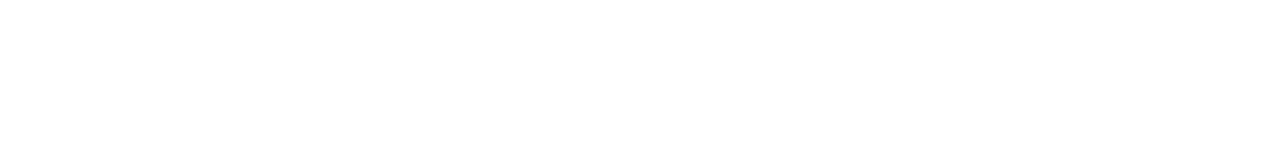
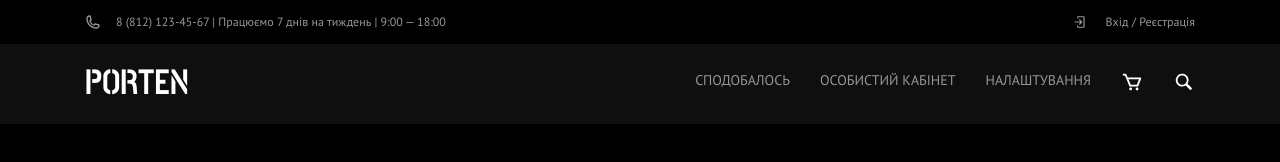
Before and after one commit to DenysPotapov/PortenFlex, a plain HTML site: page index.html in a window 1280 px wide. Drawn offline with Linux system fonts and the light colour scheme.

Commit message:
fix the header

```diff
--- a/index.html
+++ b/index.html
@@ -4,7 +4,81 @@
     <meta charset="UTF-8" />
     <meta http-equiv="X-UA-Compatible" content="IE=edge" />
     <meta name="viewport" content="width=device-width, initial-scale=1.0" />
+    <link rel="preconnect" href="https://fonts.googleapis.com" />
+    <link rel="preconnect" href="https://fonts.gstatic.com" crossorigin />
+    <link
+      href="https://fonts.googleapis.com/css2?family=PT+Sans&family=Playfair+Display:wght@400;700&display=swap"
+      rel="stylesheet"
+    />
+    <link rel="stylesheet" href="./styles/normalize.css" />
+    <link rel="stylesheet" href="./styles/style.css" />
     <title>PortenFlex</title>
   </head>
-  <body></body>
+  <body>
+    <div class="wrapper">
+      <header class="header">
+        <div class="header-container">
+          <div class="header-top">
+            <div class="header-top-contact">
+              <img
+                class="header-top-contact-ico"
+                src="./img/ico/phone-ico.svg"
+                alt="contact-ico"
+              />
+              <div class="header-top-contact-info">
+                <a href="tel:+88121234567" class="link">8 (812) 123-45-67</a> |
+                Працюємо 7 днів на тиждень | 9:00 — 18:00
+              </div>
+            </div>
+            <div class="header-top-log_reg">
+              <img
+                class="header-top-log_reg-ico"
+                src="./img/ico/login-ico.svg"
+                alt="log_reg-ico"
+              />
+              <a href="#" class="header-top-log_reg-info link"
+                >Вхід / Реєстрація</a
+              >
+            </div>
+          </div>
+        </div>
+        <div class="header-bottom">
+          <div class="header-bottom-container">
+            <a href="#" class="header-bottom-logo link">PORTEN</a>
+            <nav class="menu">
+              <ul class="header-list list">
+                <li class="header-item">
+                  <a href="#" class="header-link link">сподобалось</a>
+                </li>
+                <li class="header-item">
+                  <a href="#" class="header-link link">Особистий кабінет</a>
+                </li>
+                <li class="header-item">
+                  <a href="#" class="header-link link">налаштування</a>
+                </li>
+                <li class="header-item">
+                  <a href="#" class="header-link link"
+                    ><img
+                      class="header-link-img"
+                      src="./img/ico/cart-ico.svg"
+                      alt="cart-ico"
+                  /></a>
+                </li>
+                <li class="header-item">
+                  <a href="#" class="header-link link"
+                    ><img
+                      class="header-link-img"
+                      src="./img/ico/search-ico.svg"
+                      alt="login-ico"
+                  /></a>
+                </li>
+              </ul>
+            </nav>
+          </div>
+        </div>
+      </header>
+      <main class="page"></main>
+      <footer class="footer"></footer>
+    </div>
+  </body>
 </html>
--- a/styles/style.css
+++ b/styles/style.css
@@ -0,0 +1,195 @@
+/* common styles */
+
+:root {
+  /* fonts */
+  --main-font: "PT Sans", sans-serif;
+  --second-font: "Playfair Display", serif;
+
+  /* colors */
+  --main-dark-color: #000000;
+  --second-dark-color: #0f0f0f;
+  --back-dark-color: #191b1c;
+  --main-light-color: #ffffff;
+  --gray-color: #969696;
+  --light-gray-color: #d0d0d0;
+}
+
+html,
+body {
+  height: 100%;
+}
+
+body {
+  font-family: var(--main-font);
+  font-size: 14px;
+  font-weight: 400;
+  font-style: normal;
+  color: var(--main-light-color);
+  max-width: 1920px;
+  background-color: var(--main-dark-color);
+  margin: 0 auto;
+}
+
+.list {
+  list-style: none;
+  margin: 0;
+}
+
+.link {
+  text-decoration: none;
+  color: inherit;
+}
+
+.wrapper {
+  min-height: 100%;
+  overflow: hidden;
+  display: flex;
+  flex-direction: column;
+}
+
+.page {
+  flex: 1 1 auto;
+}
+
+[class*="-container"] {
+  max-width: 1110px;
+  margin: 0 auto;
+}
+
+@media (max-width: 1169.98px) {
+  [class*="-container"] {
+    max-width: 970px;
+  }
+}
+
+@media (max-width: 990.98px) {
+  [class*="-container"] {
+    max-width: 750px;
+  }
+}
+
+@media (max-width: 767.98px) {
+  [class*="-container"] {
+    max-width: none;
+    padding: 0 15px;
+  }
+}
+
+/* header */
+
+.header {
+}
+
+.header-top {
+  display: flex;
+  align-items: center;
+  justify-content: space-between;
+  height: 44px;
+}
+
+.header-top-contact {
+  display: flex;
+  align-items: center;
+  gap: 15px;
+}
+
+.header-top-contact-ico {
+  width: 16px;
+  height: 16px;
+  fill: var(--gray-color);
+}
+
+.header-top-contact-info {
+  font-family: var(--main-font);
+  font-size: 12px;
+  line-height: 1.33;
+  color: var(--gray-color);
+}
+
+.header-top-contact-info a:hover {
+  text-decoration: underline;
+}
+
+.header-top-log_reg {
+  display: flex;
+  align-items: center;
+  gap: 19px;
+}
+
+.header-top-log_reg:hover {
+  text-decoration: underline;
+}
+
+.header-top-log_reg-ico {
+  width: 14px;
+  height: 14px;
+  fill: var(--gray-color);
+}
+
+.header-top-log_reg-info {
+  font-size: 12px;
+  line-height: 1.33;
+  color: var(--gray-color);
+}
+
+.header-bottom {
+  background-color: var(--second-dark-color);
+}
+
+.header-bottom .header-bottom-container {
+  display: flex;
+  align-items: center;
+  justify-content: space-between;
+  height: 80px;
+}
+
+.header-bottom-logo {
+  font-family: "post-no-bills-jaffna-bold", sans-serif;
+  font-size: 36px;
+  line-height: 1.5;
+  color: var(--main-light-color);
+  font-weight: 700;
+  text-transform: uppercase;
+  margin: auto 0px;
+}
+
+.menu {
+  align-items: center;
+}
+
+.header-list {
+  display: flex;
+  justify-content: center;
+  align-content: center;
+  gap: 30px;
+  height: 100%;
+}
+
+.header-item {
+}
+
+.header-item:hover {
+  background-color: #1f1f1f;
+  color: var(--main-light-color);
+}
+
+.header-link {
+  line-height: 1.29;
+  text-transform: uppercase;
+  color: var(--gray-color);
+}
+
+.header-link-img {
+  width: 22px;
+  height: 22px;
+  fill: var(--main-light-color);
+}
+
+/* font-face */
+
+@font-face {
+  font-family: "post-no-bills-jaffna-bold";
+  src: url("../fonts/PostNoBillsJaffna-Bold.ttf") format("truetype");
+  font-style: normal;
+  font-weight: normal;
+}
```
Also changed, not shown: img/ico/cart-ico.svg (added), img/ico/login-ico.svg (added), img/ico/phone-ico.svg (added), img/ico/search-ico.svg (added).
